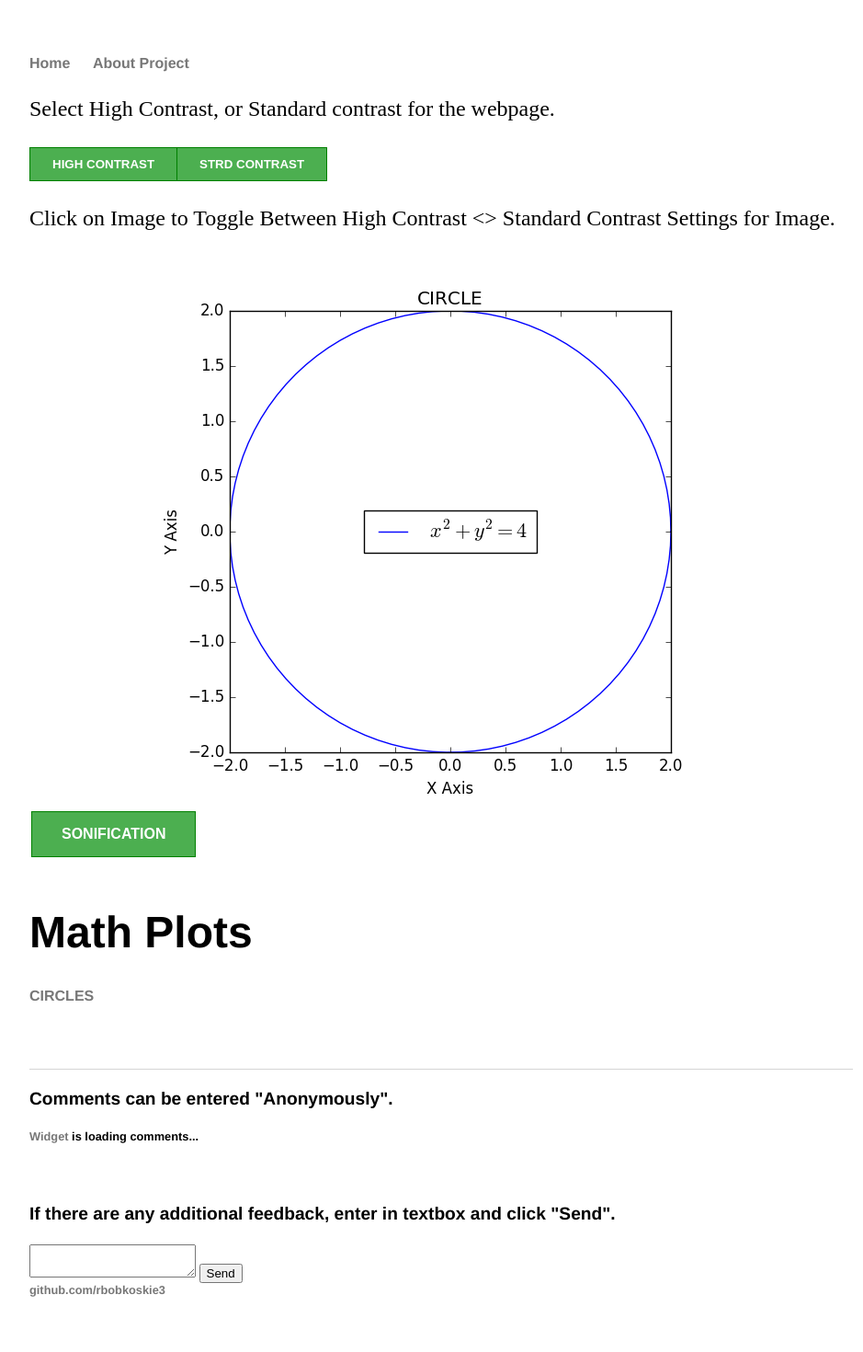
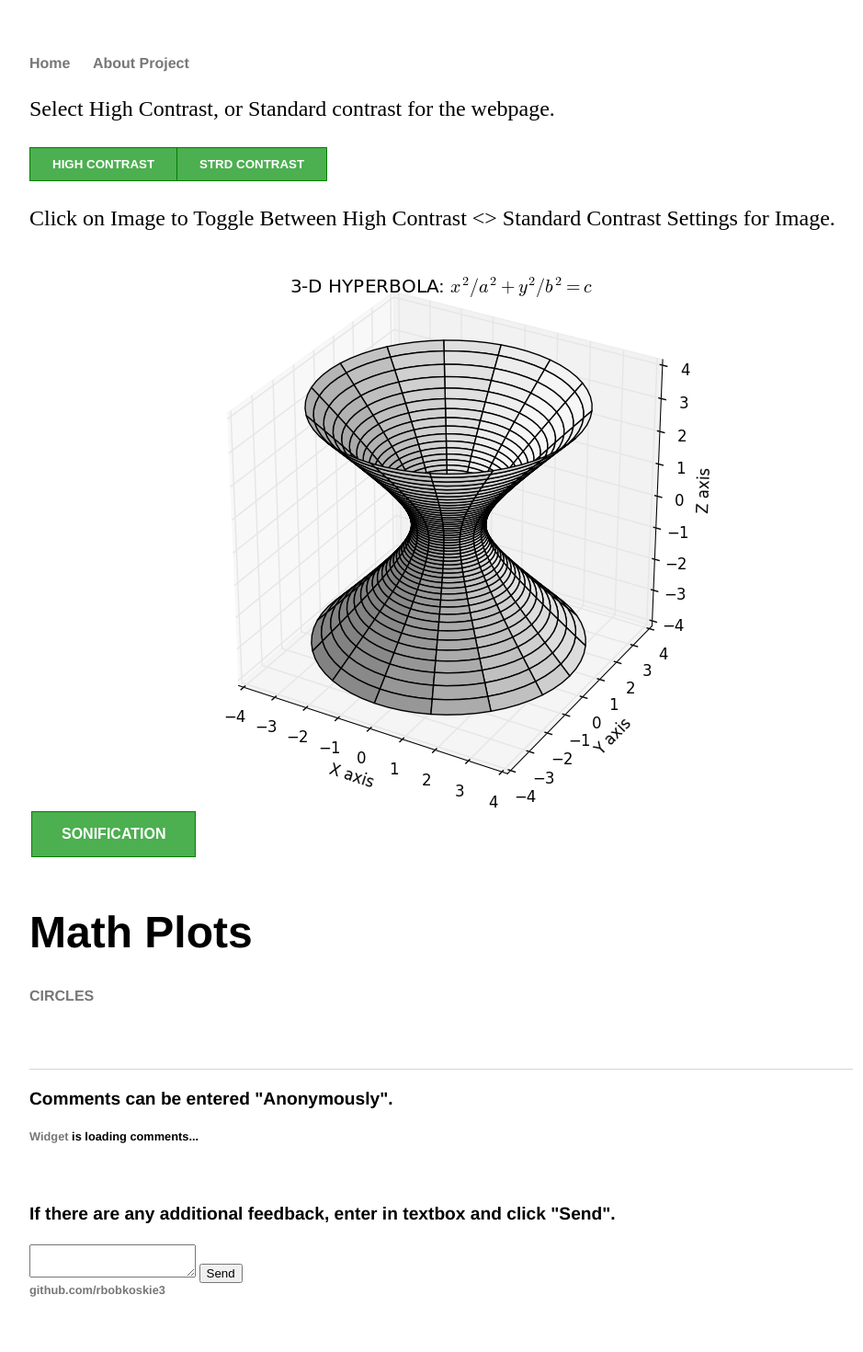
Before and after one commit to rbobkoskie3/rbobkoskie3.github.io, a Jekyll site: the page built from hyperbola/index.html, in a window 1280 px wide. Shown: the whole page at 92% size, without its empty margins (160-1099 px from the left). Built offline with Jekyll 4.4.1, drawn with Linux system fonts in a browser that asks for light colours; a style sheet for code colours, icons or effects is not loaded.

Commit message:
Add files via upload

```diff
--- a/hyperbola/index.html
+++ b/hyperbola/index.html
@@ -39,7 +39,7 @@ title: Math, Sonification, Plots
         <!-- img src="\images\ST_Circle.png" title="Graph of a Circle w/o High Contrast" -->
 
         <div><p>Click on Image to Toggle Between High Contrast <> Standard Contrast Settings for Image.</div></p>
-        <img class="center fit" src="https://rbobkoskie3.github.io/images/ST_Circle.png"
+        <img class="center fit" src="https://rbobkoskie3.github.io/images/ST_3D_Hyperbola.png"
              title="Click on Image to Toggle Between High Contrast <> Standard Contrast" id="test" onclick = "change();"/>
         <script>
                 function set_body_height() { // set body height = window height
@@ -51,8 +51,8 @@ title: Math, Sonification, Plots
                 });
 
                 function change() {
-                        var img1 = "https://rbobkoskie3.github.io/images/ST_Circle.png",
-                            img2 = "https://rbobkoskie3.github.io/images/HC_Circle.png";
+                        var img1 = "https://rbobkoskie3.github.io/images/ST_3D_Hyperbola.png",
+                            img2 = "https://rbobkoskie3.github.io/images/HC_3D_Hyperbola.png";
                         var imgElement = document.getElementById('test');
                         imgElement.src = (imgElement.src === img1)? img2 : img1;
                 }
```
